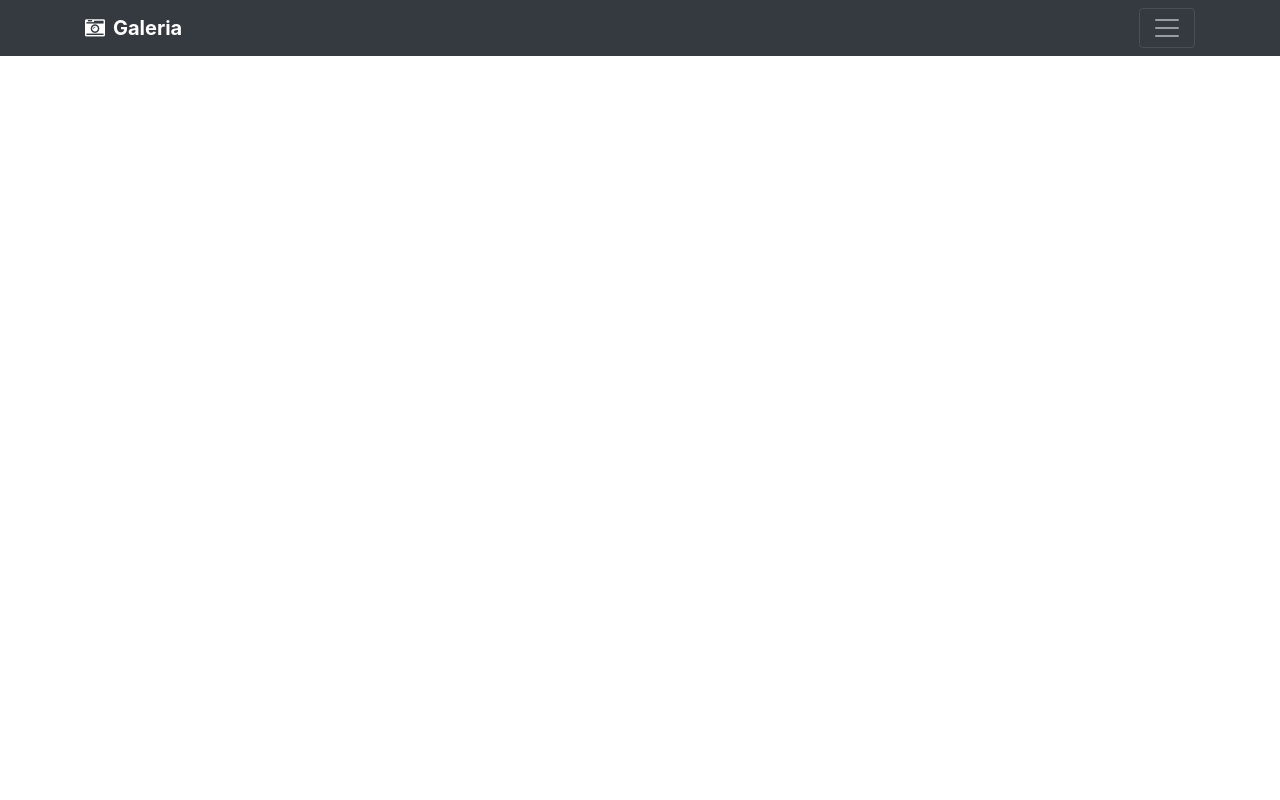
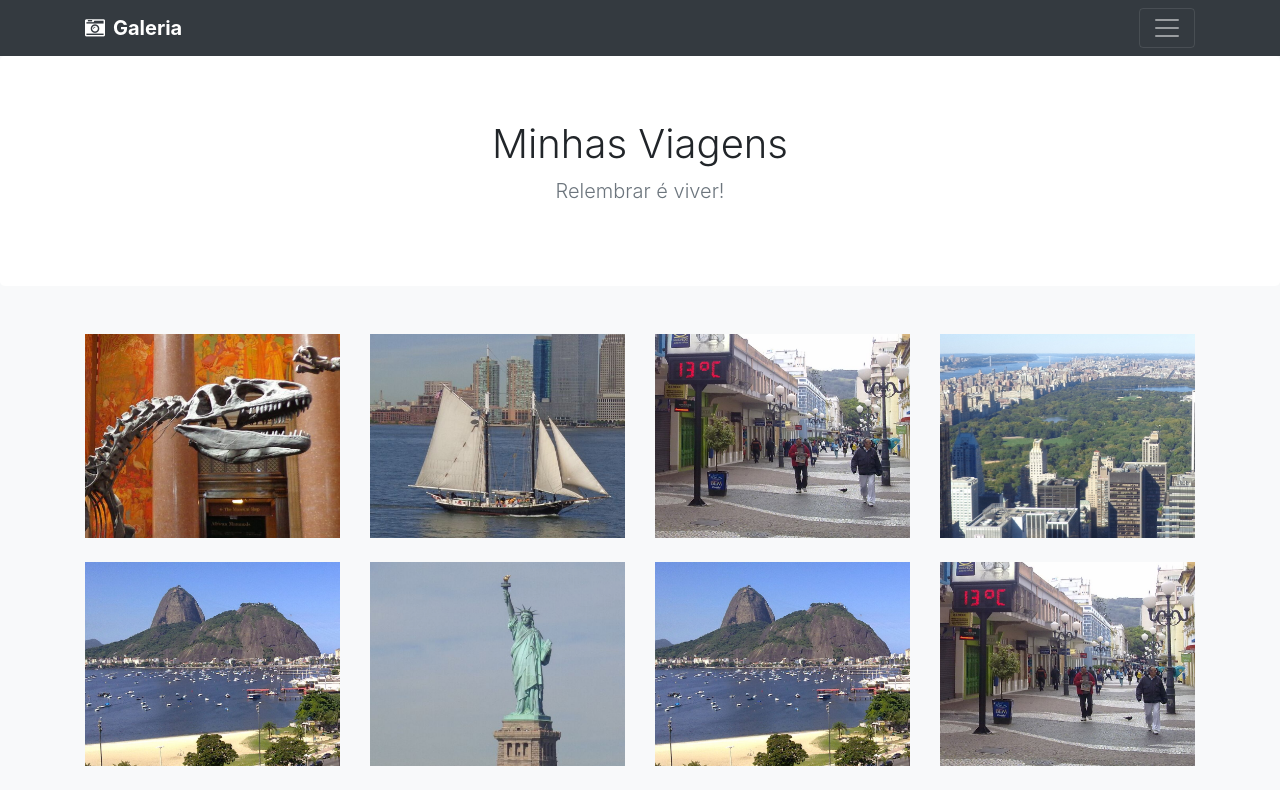
Before and after one commit to viniciusmeneses/curso-web-bootstrap, a website built with webpack: page src/index.html in a window 1280 px wide. Built offline with nearby package versions, Linux system fonts and the light colour scheme; files whose address does not match are found by name.

Commit message:
Added gallery header and images

```diff
--- a/src/index.html
+++ b/src/index.html
@@ -11,7 +11,7 @@
 
 <body>
   <header wm-include="/pages/template/header.html"></header>
-
+  <main class="bg-light" wm-include="/pages/gallery/gallery.html"></main>
   <script src="app.js"></script>
 </body>
 
--- /dev/null
+++ b/src/pages/gallery/gallery.html
@@ -0,0 +1,31 @@
+ <!-- Inclui o header da galeria dentro da página galeria -->
+<section wm-include="/pages/gallery/galleryHeader.html"></section>
+
+<section class="container mt-5">
+  <div class="row d-flex justify-content-center">
+    <div class="col-12 col-md-6 col-lg-3">
+      <img src="/imgs/ny1.png" class="img-fluid mb-4" wm-city="New York">
+    </div>
+    <div class="col-12 col-md-6 col-lg-3">
+      <img src="/imgs/ny2.png" class="img-fluid mb-4" wm-city="New York">
+    </div>
+    <div class="col-12 col-md-6 col-lg-3">
+      <img src="/imgs/floripa1.png" class="img-fluid mb-4" wm-city="Florianópolis">
+    </div>
+    <div class="col-12 col-md-6 col-lg-3">
+      <img src="/imgs/ny3.png" class="img-fluid mb-4" wm-city="New York">
+    </div>
+    <div class="col-12 col-md-6 col-lg-3">
+      <img src="/imgs/rj1.png" class="img-fluid mb-4" wm-city="Rio de Janeiro">
+    </div>
+    <div class="col-12 col-md-6 col-lg-3">
+      <img src="/imgs/ny4.png" class="img-fluid mb-4" wm-city="New York">
+    </div>
+    <div class="col-12 col-md-6 col-lg-3">
+      <img src="/imgs/rj1.png" class="img-fluid mb-4" wm-city="Rio de Janeiro">
+    </div>
+    <div class="col-12 col-md-6 col-lg-3">
+      <img src="/imgs/floripa1.png" class="img-fluid mb-4" wm-city="Florianópolis">
+    </div>
+  </div>
+</section>
--- /dev/null
+++ b/src/pages/gallery/galleryHeader.html
@@ -0,0 +1,6 @@
+<header class="jumbotron text-center">
+  <div class="container">
+    <h1 class="jumbotron-heading">Minhas Viagens</h1>
+    <p class="lead text-muted">Relembrar é viver!</p>
+  </div>
+</header>
--- a/src/scss/custom.scss
+++ b/src/scss/custom.scss
@@ -0,0 +1,8 @@
+.jumbotron {
+    background-color: white;
+    margin: 0;
+}
+
+.jumbotron .jumbotron-heading {
+    font-weight: 300;
+}
```
